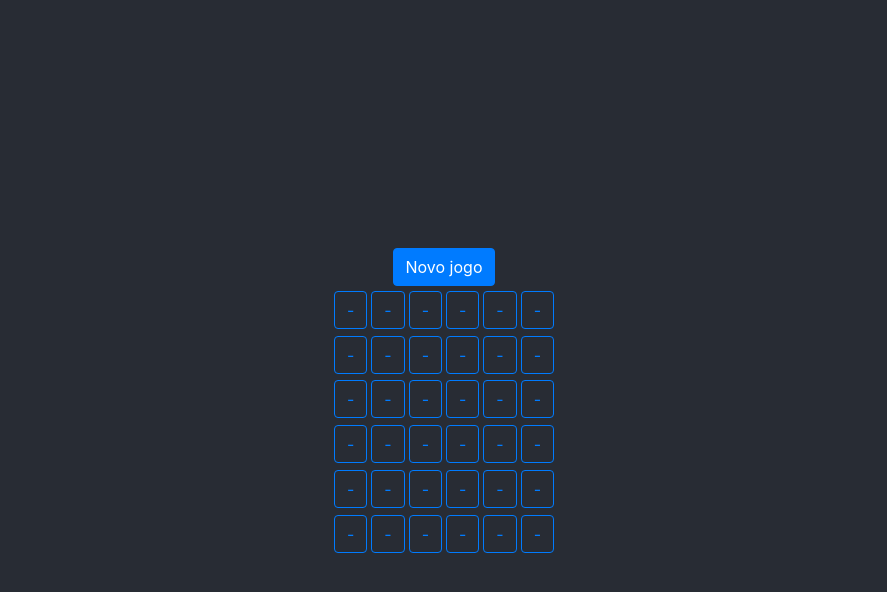
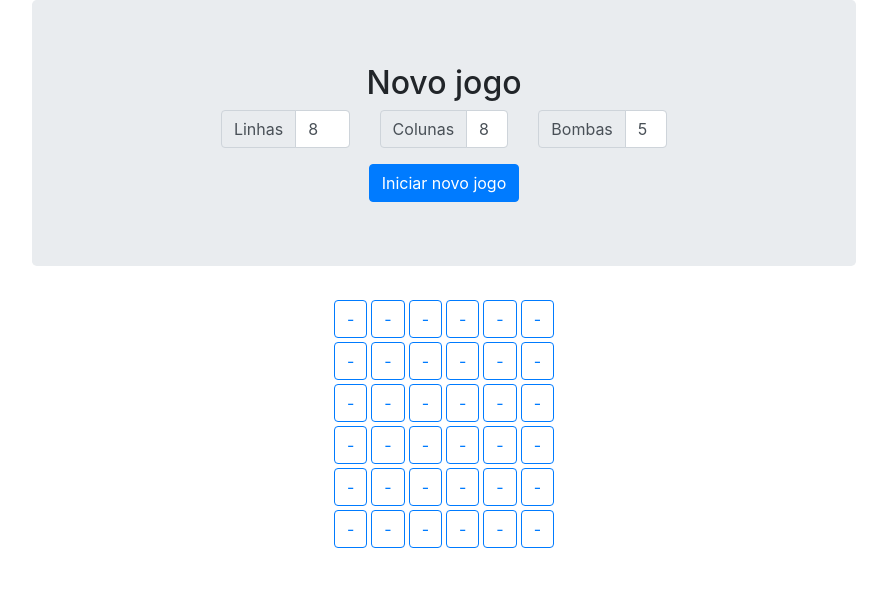
Before and after one commit to fsalmeida/minefield, a React (Create React App) app: page / in a window 1280 px wide. Shown: the top 592 px of the page, without its empty margins (196-1083 px from the left). Built offline with nearby package versions, Linux system fonts and the light colour scheme.

Commit message:
Estrutura inicial do formulário para a criação de um novo jogo

```diff
--- a/src/App.css
+++ b/src/App.css
@@ -1,3 +1,7 @@
+.App .row {
+  margin: 0 ;
+}
+
 .App {
   text-align: center;
 }
--- a/src/App.js
+++ b/src/App.js
@@ -1,12 +1,16 @@
 import './App.css';
-import Minefield from './components/minefield/Minefield'
+import MinefieldPage from './views/minefield/MinefieldPage'
 
 function App() {
   return (
     <div className="App">
-      <header className="App-header">
-        <Minefield></Minefield>
-      </header>
+      {/* <header className="App-header">
+      </header> */}
+      <div className="row">
+        <div className="offset-md-2 col-md-8">
+          <MinefieldPage></MinefieldPage>
+        </div>
+      </div>
     </div>
   );
 }
--- a/src/components/minefield/Minefield.js
+++ b/src/views/components/minefield/Minefield.js
@@ -1,8 +1,7 @@
 import React from 'react';
 import './Minefield.css';
 import Field from './Field/Field';
-import Button from 'react-bootstrap/Button';
-const { MinefieldGameGenerator } = require('../../js/MinefieldGameGenerator')
+const { MinefieldGameGenerator } = require('../../../js/MinefieldGameGenerator')
 
 class Minefield extends React.Component {
     constructor(props) {
@@ -38,12 +37,7 @@ class Minefield extends React.Component {
     }
 
     render() {
-        return <div>
-            <div>
-                <Button variant="primary" onClick={() => this.newGame()}>
-                    Novo jogo
-                </Button>
-            </div>
+        return (
             <div className="minefield">
                 {
                     this.minefieldGame.field.map((minefieldRow, lineIndex) => {
@@ -61,7 +55,7 @@ class Minefield extends React.Component {
                     })
                 }
             </div >
-        </div>
+        )
     }
 }
 
--- /dev/null
+++ b/src/views/minefield/MinefieldNewGameForm.js
@@ -0,0 +1,81 @@
+import React, { useEffect, useState } from 'react'
+import Form from 'react-bootstrap/Form'
+import { InputGroup, FormControl, Button } from 'react-bootstrap'
+const { MinefieldGameGenerator } = require('../../js/MinefieldGameGenerator')
+
+export default function MinefieldPage(props) {
+    const [lines, setLines] = useState(8);
+    const [columns, setColumns] = useState(8);
+    const [bombs, setBombs] = useState(5);
+    const onLinesChanged = (e) => setLines(e.target.value);
+    const onColumnsChanged = (e) => setColumns(e.target.value);
+    const onBombsChanged = (e) => setBombs(e.target.value);
+    const handleFormSubmit = (event) => {
+        event.preventDefault();
+
+        let minefieldGame = new MinefieldGameGenerator().generateNewGame(lines, columns, bombs);
+        props.onNewGame(minefieldGame);
+    }
+
+    useEffect(() => {
+        let minefieldGame = new MinefieldGameGenerator().generateNewGame(lines, columns, bombs);
+        props.onNewGame(minefieldGame);
+    }, []);
+
+    return (
+        <Form onSubmit={handleFormSubmit}>
+            <h2>Novo jogo</h2>
+            <div className="row">
+                <div className="col-md-4">
+                    <InputGroup className="mb-3">
+                        <InputGroup.Prepend>
+                            <InputGroup.Text id="lines">Linhas</InputGroup.Text>
+                        </InputGroup.Prepend>
+                        <FormControl
+                            min="4"
+                            max="16"
+                            required
+                            aria-label="Lines"
+                            aria-describedby="lines"
+                            value={lines}
+                            onChange={onLinesChanged}
+                        />
+                    </InputGroup>
+                </div>
+                <div className="col-md-4">
+                    <InputGroup className="mb-3">
+                        <InputGroup.Prepend>
+                            <InputGroup.Text id="columns">Colunas</InputGroup.Text>
+                        </InputGroup.Prepend>
+                        <FormControl
+                            min="4"
+                            max="16"
+                            required
+                            aria-label="Columns"
+                            aria-describedby="columns"
+                            value={columns}
+                            onChange={onColumnsChanged}
+                        />
+                    </InputGroup>
+                </div>
+                <div className="col-md-4">
+                    <InputGroup className="mb-3">
+                        <InputGroup.Prepend>
+                            <InputGroup.Text id="bombs">Bombas</InputGroup.Text>
+                        </InputGroup.Prepend>
+                        <FormControl
+                            min="1"
+                            max="20"
+                            required
+                            aria-label="Bombs"
+                            aria-describedby="bombs"
+                            value={bombs}
+                            onChange={onBombsChanged}
+                        />
+                    </InputGroup>
+                </div>
+            </div>
+            <Button variant="primary" type="submit">Iniciar novo jogo</Button>
+        </Form>
+    )
+}
--- /dev/null
+++ b/src/views/minefield/MinefieldPage.js
@@ -0,0 +1,23 @@
+import React, { useState } from 'react'
+import Jumbotron from 'react-bootstrap/Jumbotron'
+import Minefield from './../components/minefield/Minefield'
+import MinefieldNewGameForm from './MinefieldNewGameForm'
+
+export default function MinefieldPage() {
+    const [minefieldGame, setMinefieldGame] = useState(null);
+    const onNewGame = (minefieldGame) => setMinefieldGame(minefieldGame);
+
+    return (
+        <>
+            <Jumbotron>
+                <div className="row">
+                    <div className="offset-md-2 col-md-8">
+                        <MinefieldNewGameForm onNewGame={onNewGame}></MinefieldNewGameForm>
+                    </div>
+                </div>
+            </Jumbotron>
+            <Minefield game={minefieldGame}>
+            </Minefield>
+        </>
+    )
+}
```
Also changed, not shown: src/views/components/minefield/Field/Field.css (renamed from src/components/minefield/Field/Field.css), src/views/components/minefield/Field/Field.js (renamed from src/components/minefield/Field/Field.js), src/views/components/minefield/Minefield.css (added).
